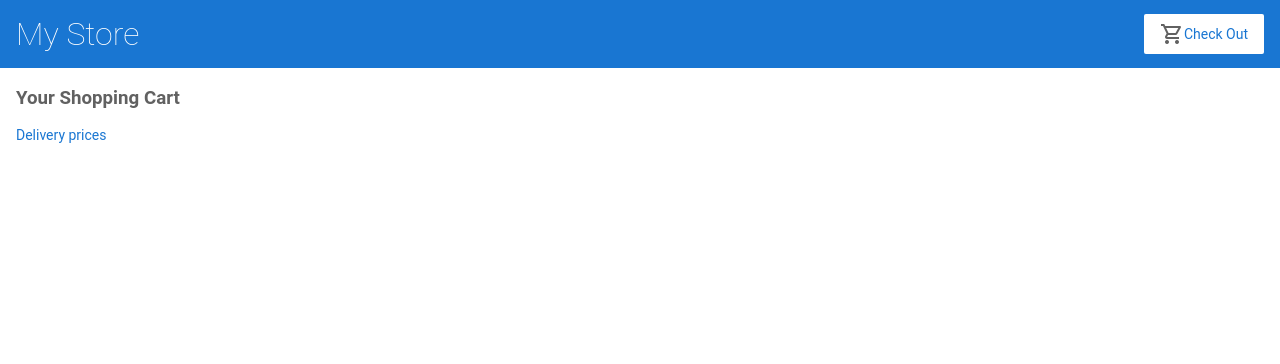
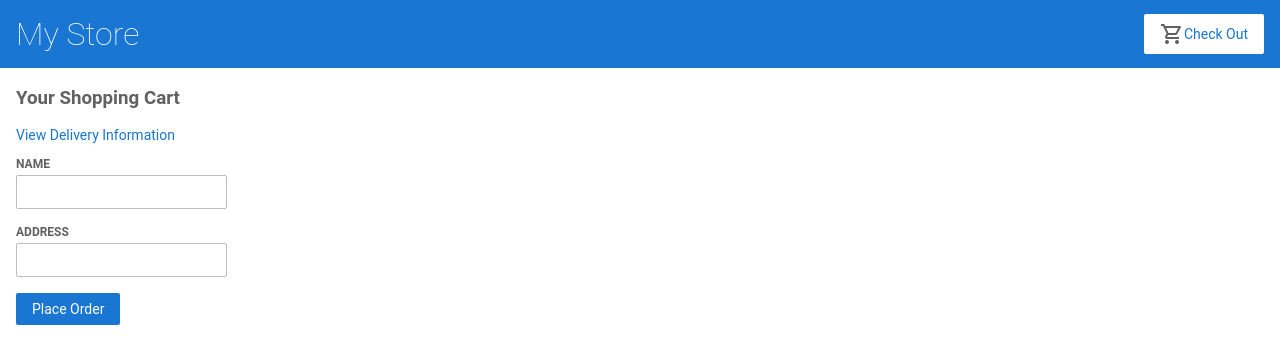
Before and after one commit to hejingne/Angular-Food-Ordering-App, an Angular app: page /shopping-cart in a window 1280 px wide. Shown: the top 364 px of the page. Built offline with nearby package versions, Linux system fonts and the light colour scheme.

Commit message:
Implement check-out form for user input

```diff
--- a/src/app/shopping-cart/shopping-cart.component.html
+++ b/src/app/shopping-cart/shopping-cart.component.html
@@ -1,10 +1,22 @@
 <h3> Your Shopping Cart </h3>
-
-<p>
-  <a routerLink="/shipping"> Delivery prices </a>
-</p>
 
 <div class="cart-item" *ngFor="let item of items">
   <span> {{item.name}} </span>
   <span> {{item.price | currency}} </span>
 </div>
+
+<p>
+  <a routerLink="/shipping"> View Delivery Information </a>
+</p>
+
+<form [formGroup]="checkoutForm" (ngSubmit)="onSubmit()">
+  <div>
+    <label for="name"> Name </label>
+    <input id="name" type="text" formControlName="name">
+  </div>
+  <div>
+    <label for="address"> Address </label>
+    <input id="address" type="text" formControlName="address">
+  </div>
+  <button class="button" type="submit">  Place Order </button>
+</form>
--- a/src/app/shopping-cart/shopping-cart.component.ts
+++ b/src/app/shopping-cart/shopping-cart.component.ts
@@ -1,4 +1,5 @@
 import { Component, OnInit } from '@angular/core';
+import { FormBuilder } from '@angular/forms';
 import { ShoppingCartService } from '../shopping-cart.service';
 
 @Component({
@@ -9,6 +10,21 @@
 export class ShoppingCartComponent {
 
   items = this.shoppingCartService.getItems();
+  checkoutForm = this.formBuilder.group({
+    name: '',
+    address: ''
+  });
 
-  constructor(private shoppingCartService: ShoppingCartService) { }
+  constructor(private shoppingCartService: ShoppingCartService,
+              private formBuilder: FormBuilder) {}
+
+  onSubmit() {
+    if (this.checkoutForm.value.name && this.checkoutForm.value.address) {
+      console.warn("Your order has been submitted", this.checkoutForm.value);
+      this.checkoutForm.reset();
+      this.items = this.shoppingCartService.clearCart();
+    } else {
+      window.alert("Please enter a name and address to place the order.")
+    }
+  }
 }
```
